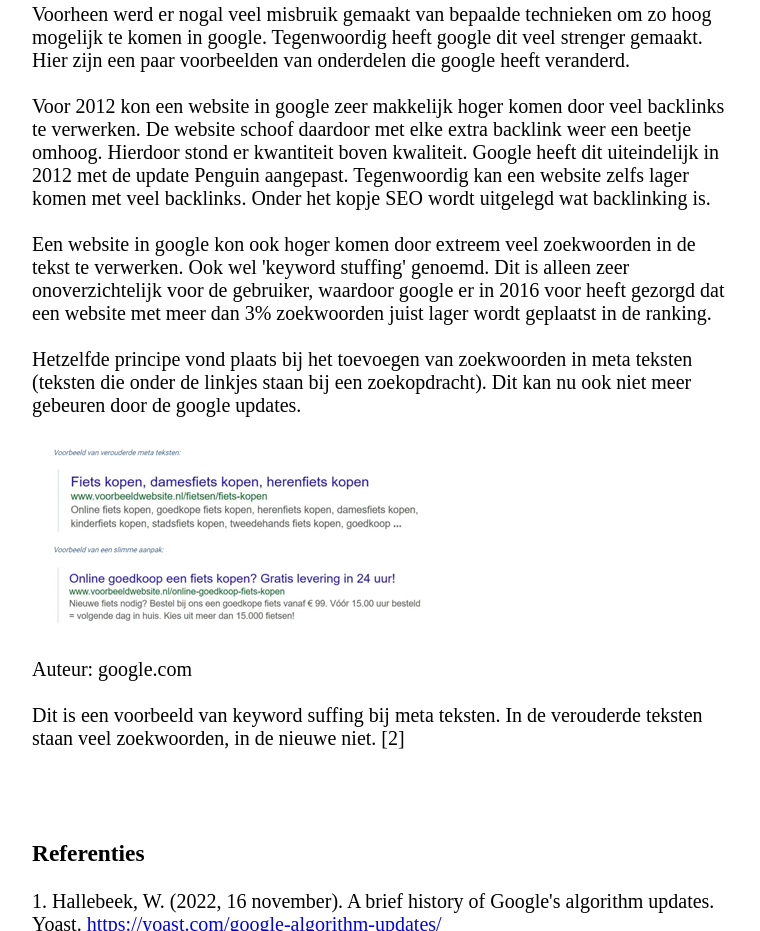
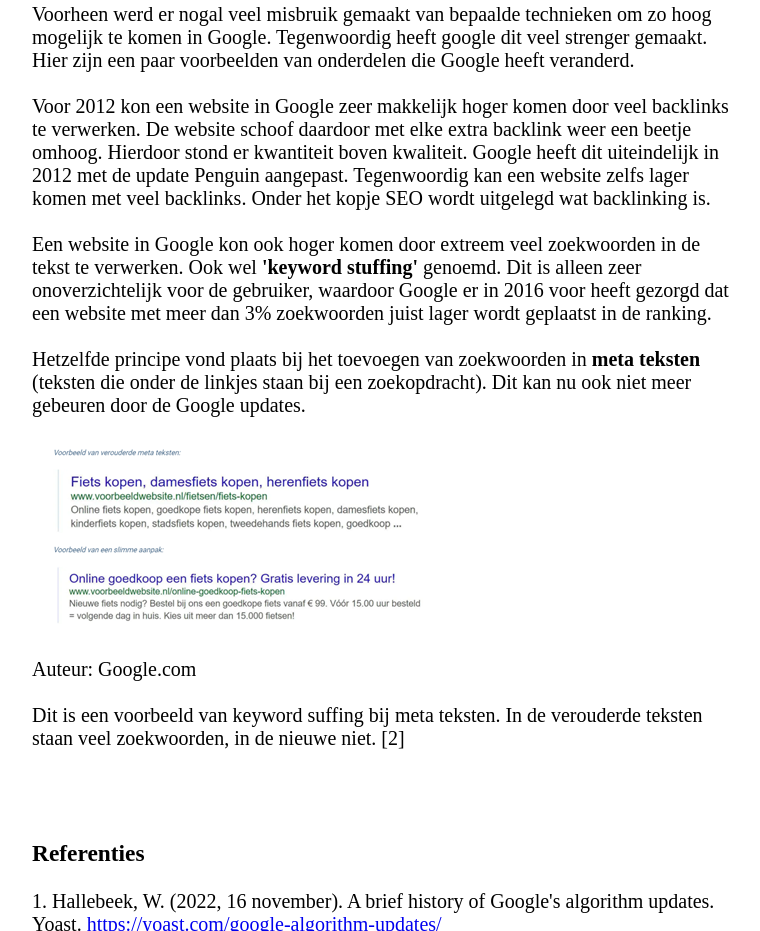
Before and after one commit to Merel1234/Merel1234.github.io, a plain HTML site: page Tijdlijn.html in a window 1280 px wide. Shown: the part 1869-2800 px from the top of the page, without its empty margins (258-1018 px from the left). Drawn offline with Linux system fonts and the light colour scheme.

Commit message:
Update Tijdlijn.html

```diff
--- a/Tijdlijn.html
+++ b/Tijdlijn.html
@@ -38,20 +38,20 @@
         <div>
             <h1>De tijdlijn van Google</h1>
             <p> Google is op 4 september 2024, 26 jaar oud geworden.
-                In de tussentijd is er veel veranderd aan google en zijn er steeds meer regels bijgekomen.
+                In de tussentijd is er veel veranderd aan Google en zijn er steeds meer regels bijgekomen.
                 Maar wat is de geschiedenis van de google zoekmachine?
             <br><br>
                 Google is in 1996 bedacht door Larry Page en Sergey Brin als schoolproject.
                 Ze vonden een systeem uit, waarbij servers het internet doorzochten en sorteerden op de zoekopdracht van de gebruiker.
                 Dit systeem werd &apos;pagerank&apos; genoemd.
             <br><br>
-                De naam google stamt af van het wordt googol, wat wiskundig 10100 is en weer met het algoritme te maken heeft. [3]
+                De naam Google stamt af van het woord googol, wat wiskundig 10100 is en weer met het algoritme te maken heeft. [3]
             </p>
             <h2>De updates van google [1]</h2>
             <p>
                 <b>2011 Panda:</b> Deze update zorgde ervoor dat websites die heel weinig informatie bevatte of alleen bestonden voor de backlinks niet meer hoog konden komen.
             <br><br>
-                <b>2012 Venice:</b> Deze update zorgde ervoor dat de resultaten uit een google zoekopdracht ook op locatie werden gebaseerd.
+                <b>2012 Venice:</b> Deze update zorgde ervoor dat de resultaten uit een Google zoekopdracht ook op locatie werden gebaseerd.
             <br><br>
                 <b>2012 Penguin:</b> Deze update keek naar de backlinks op een website en analyseerde of het was gekocht.
             <br><br>
@@ -69,7 +69,7 @@
             <br><br>
                 <b>2016 Possum:</b> Nog een update om de locatieresultaten te verbeteren. De resultaten werden meer gevarieerd.
             <br><br>
-                <b>2018 Mobile speed:</b> Websites die snel waren op de telefoon, kwamen hoger in google. Voorheen was dit alleen op de computer.
+                <b>2018 Mobile speed:</b> Websites die snel waren op de telefoon, kwamen hoger in Google. Voorheen was dit alleen op de computer.
             <br><br>
                 <b>2018 Medic:</b> Het is niet helemaal duidelijk waarvoor deze update diende, maar wat te zien was is dat medische sites een lagere ranking kregen.
             <br><br>
@@ -77,31 +77,31 @@
             <br><br>
                 <b>2021 Page experience:</b> Websites die er mooi uitzagen en een goede gebruikerservaring geven, komen hoger in de pagerank.
             <br><br>
-                <b>2021 MUM:</b> Het staat voor &apos;Multitask United Model&apos;. Hoewel BERT al heel goed was, is MUM 1000x sterker. MUM kan lezen en leren in verschillende talen. Dit was de eerste soort AI van google.
+                <b>2021 MUM:</b> Het staat voor &apos;Multitask United Model&apos;. Hoewel BERT al heel goed was, is MUM 1000x sterker. MUM kan lezen en leren in verschillende talen. Dit was de eerste soort AI van Google.
             <br><br>
                 <b>2022 Helpful content:</b> Deze update zorgde ervoor dat de inhoud met nuttige kwaliteit hoger werd weergegeven. Sites met veel inhoud van lage kwaliteit kunnen hierdoor minder goed presteren in de zoekresultaten.
             </p>
             <h2>Misbruik van Google</h2>
-            <p> Voorheen werd er nogal veel misbruik gemaakt van bepaalde technieken om zo hoog mogelijk te komen in google.
+            <p> Voorheen werd er nogal veel misbruik gemaakt van bepaalde technieken om zo hoog mogelijk te komen in Google.
                 Tegenwoordig heeft google dit veel strenger gemaakt.
-                Hier zijn een paar voorbeelden van onderdelen die google heeft veranderd.
+                Hier zijn een paar voorbeelden van onderdelen die Google heeft veranderd.
             <br><br>
-                Voor 2012 kon een website in google zeer makkelijk hoger komen door veel backlinks te verwerken.
+                Voor 2012 kon een website in Google zeer makkelijk hoger komen door veel backlinks te verwerken.
                 De website schoof daardoor met elke extra backlink weer een beetje omhoog.
                 Hierdoor stond er kwantiteit boven kwaliteit.
                 Google heeft dit uiteindelijk in 2012 met de update Penguin aangepast.
                 Tegenwoordig kan een website zelfs lager komen met veel backlinks.
                 Onder het kopje SEO wordt uitgelegd wat backlinking is.
             <br><br>
-                Een website in google kon ook hoger komen door extreem veel zoekwoorden in de tekst te verwerken.
-                Ook wel &apos;keyword stuffing&apos; genoemd.
-                Dit is alleen zeer onoverzichtelijk voor de gebruiker, waardoor google er in 2016 voor heeft gezorgd dat een website met meer dan 3% zoekwoorden juist lager wordt geplaatst in de ranking.
+                Een website in Google kon ook hoger komen door extreem veel zoekwoorden in de tekst te verwerken.
+                Ook wel <b>&apos;keyword stuffing&apos;</b> genoemd.
+                Dit is alleen zeer onoverzichtelijk voor de gebruiker, waardoor Google er in 2016 voor heeft gezorgd dat een website met meer dan 3% zoekwoorden juist lager wordt geplaatst in de ranking.
             <br><br>
-                Hetzelfde principe vond plaats bij het toevoegen van zoekwoorden in meta teksten (teksten die onder de linkjes staan bij een zoekopdracht).
-                Dit kan nu ook niet meer gebeuren door de google updates.
+                Hetzelfde principe vond plaats bij het toevoegen van zoekwoorden in <b>meta teksten</b> (teksten die onder de linkjes staan bij een zoekopdracht).
+                Dit kan nu ook niet meer gebeuren door de Google updates.
             </p>
             <img src="keyword stuffing bij meta teksten.png">
-            <p> Auteur: google.com
+            <p> Auteur: Google.com
             <br><br>
                 Dit is een voorbeeld van keyword suffing bij meta teksten.
                 In de verouderde teksten staan veel zoekwoorden, in de nieuwe niet. [2]
```
